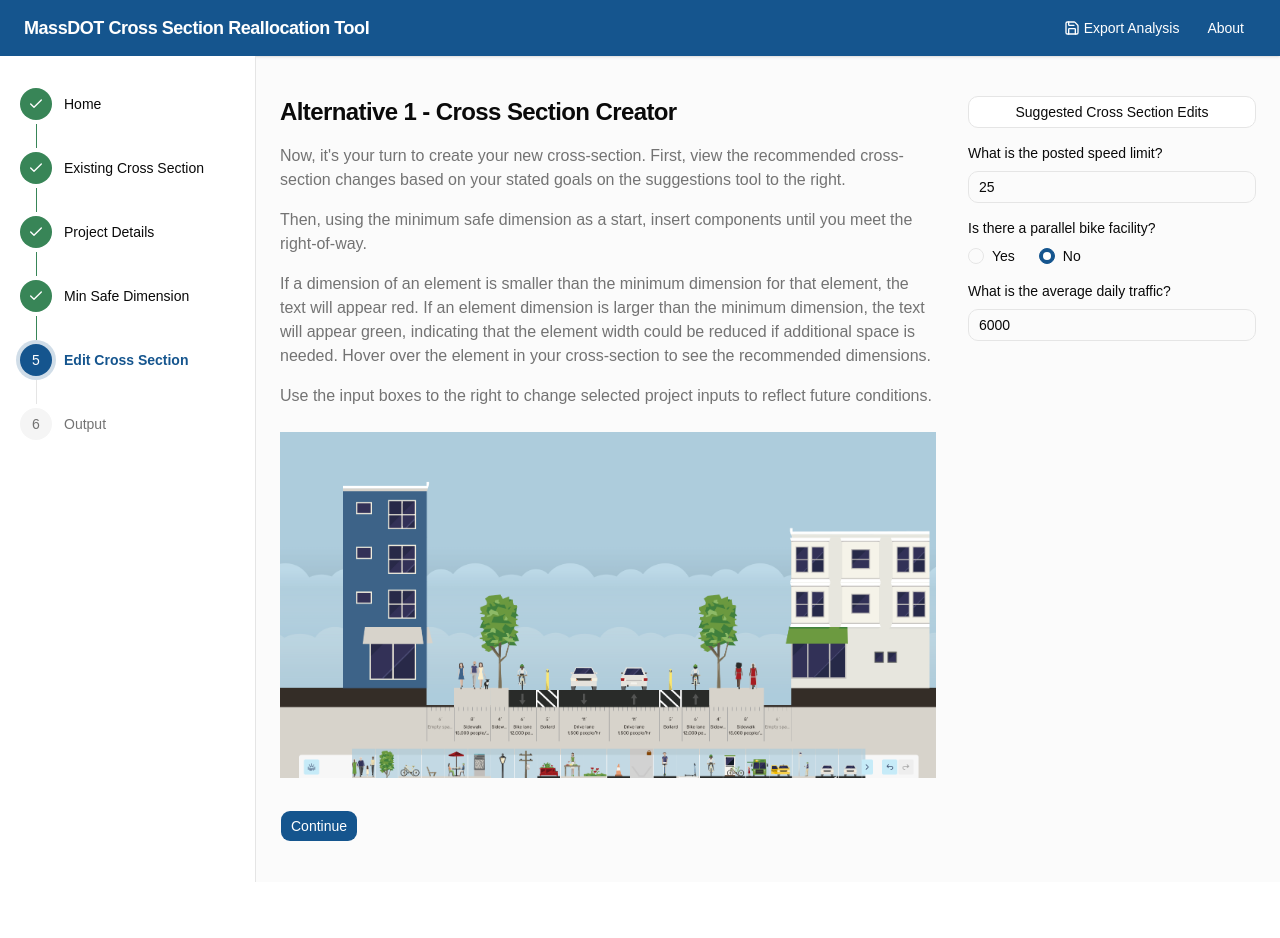
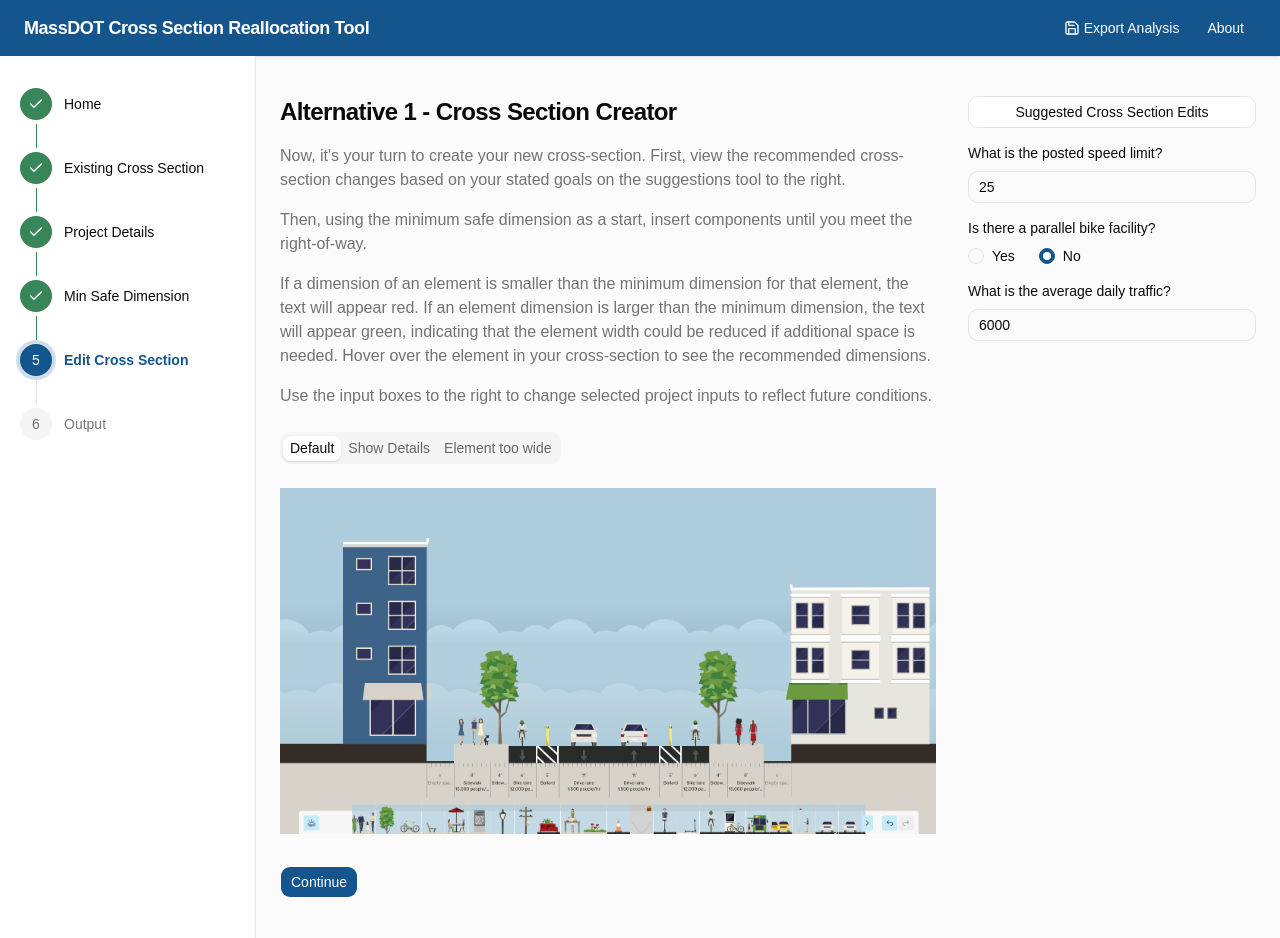
Before and after one commit to kittelson/cross-section-viz, a React (Vite) app: page /edit-cross-section in a window 1280 px wide. Before the commit the page ends 882 px from the top, so only its background shows below. Built offline with nearby package versions, Linux system fonts and the light colour scheme.

Commit message:
add example details during editing

```diff
--- a/src/pages/EditCrossSectionPage.tsx
+++ b/src/pages/EditCrossSectionPage.tsx
@@ -6,8 +6,11 @@ import { SuggestedEditsDialog } from '@/components/SuggestedEditsDialog';
 import { Button } from '@/components/ui/button';
 import { Field, FieldLabel } from '@/components/ui/field';
 import { Input } from '@/components/ui/input';
+import { Tabs, TabsContent, TabsList, TabsTrigger } from '@/components/ui/tabs';
 import { YesNoField } from '@/components/ui/yes-no-field';
 import minSafeDimension from '@/images/streetmixPlaceholders/minSafeDimension.png';
+import showDetails from '@/images/streetmixPlaceholders/showDetails.png';
+import tooWide from '@/images/streetmixPlaceholders/tooWide.png';
 import { paths } from '@/paths';
 
 export function EditCrossSectionPage() {
@@ -50,11 +53,34 @@ export function EditCrossSectionPage() {
               to reflect future conditions.
             </p>
           </div>
-          <img
-            src={minSafeDimension}
-            alt="Minimum safe dimension cross section"
-            className="mt-6 w-full"
-          />
+          <Tabs defaultValue="default" className="mt-6">
+            <TabsList>
+              <TabsTrigger value="default">Default</TabsTrigger>
+              <TabsTrigger value="show-details">Show Details</TabsTrigger>
+              <TabsTrigger value="too-wide">Element too wide</TabsTrigger>
+            </TabsList>
+            <TabsContent value="default" className="mt-4">
+              <img
+                src={minSafeDimension}
+                alt="Minimum safe dimension cross section"
+                className="w-full"
+              />
+            </TabsContent>
+            <TabsContent value="show-details" className="mt-4">
+              <img
+                src={showDetails}
+                alt="Cross section with element details"
+                className="w-full"
+              />
+            </TabsContent>
+            <TabsContent value="too-wide" className="mt-4">
+              <img
+                src={tooWide}
+                alt="Cross section with an element that is too wide"
+                className="w-full"
+              />
+            </TabsContent>
+          </Tabs>
         </div>
 
         <aside className="space-y-4 lg:sticky lg:top-6 lg:self-start">
```
